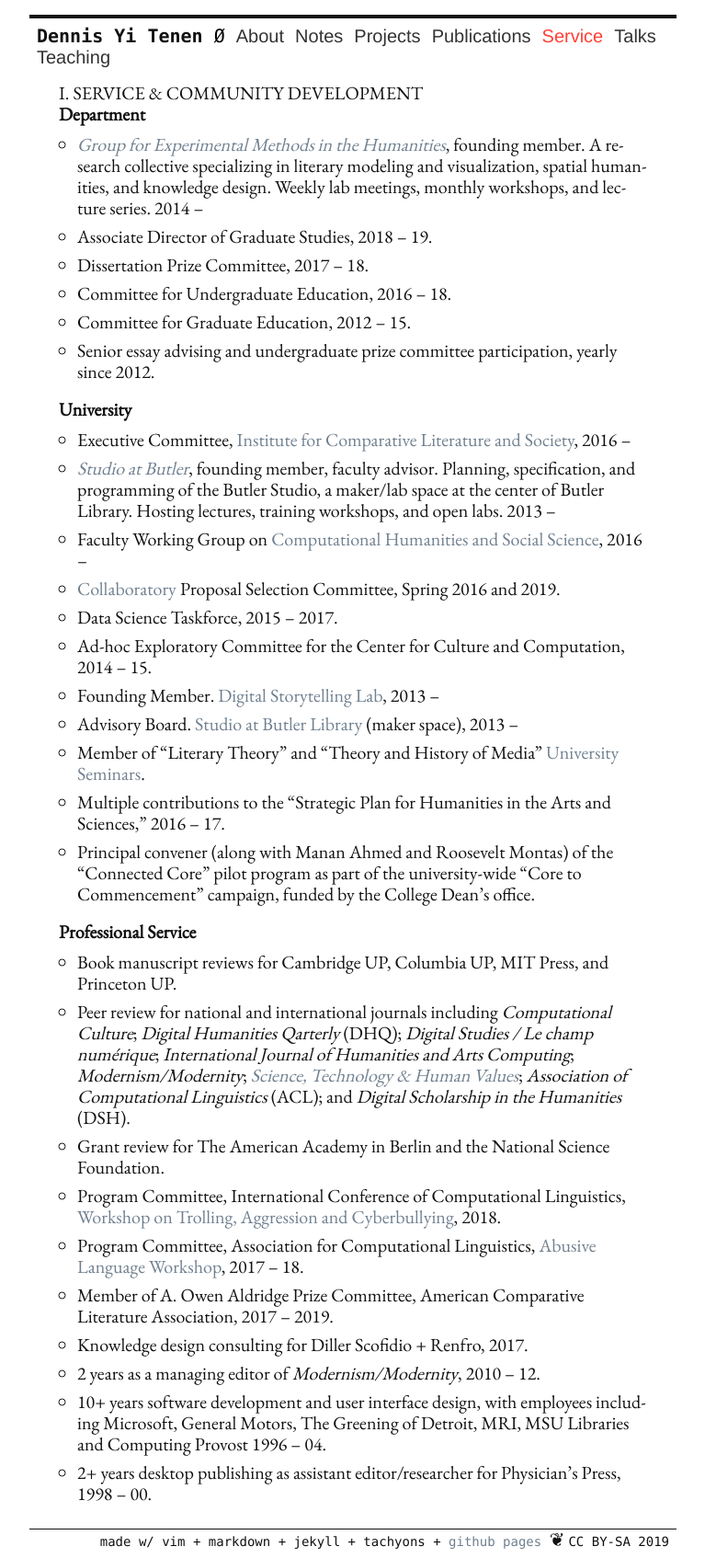
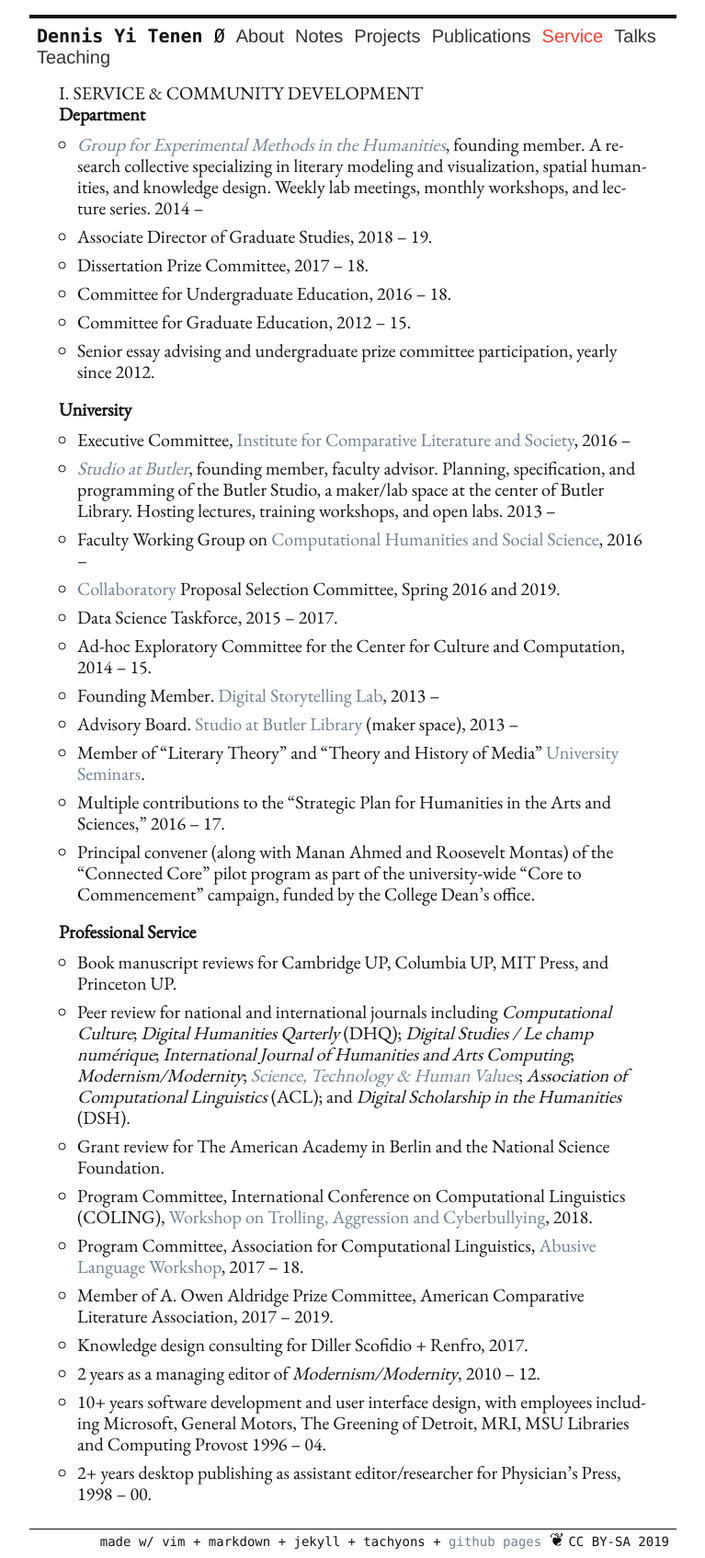
Before and after one commit to denten/denten.github.io, a Jekyll site: the page built from _pages/service.md, in a window 1280 px wide. Shown: the whole page at 92% size, without its empty margins (256-1023 px from the left). Built offline with Jekyll 4.4.1, drawn with Linux system fonts in a browser that asks for light colours.

Commit message:
fix conference name

```diff
--- a/_includes/CV/07-service.md
+++ b/_includes/CV/07-service.md
@@ -45,7 +45,7 @@ Computing*; *Modernism/Modernity*; [*Science, Technology & Human
 Values*](https://journals.sagepub.com/doi/full/10.1177/0162243919825887); *Association of
 Computational Linguistics* (ACL); and *Digital Scholarship in the Humanities* (DSH).
 - Grant review for The American Academy in Berlin and the National Science Foundation.
-- Program Committee, International Conference of Computational Linguistics, [Workshop on
+- Program Committee, International Conference on Computational Linguistics (COLING), [Workshop on
   Trolling, Aggression and Cyberbullying](http://aclweb.org/anthology/W18-4400), 2018.
 - Program Committee, Association for Computational Linguistics, [Abusive Language
   Workshop](https://web.archive.org/web/20190219200248/https://www.aclweb.org/portal/content/1st-workshop-abusive-language-online),
```
